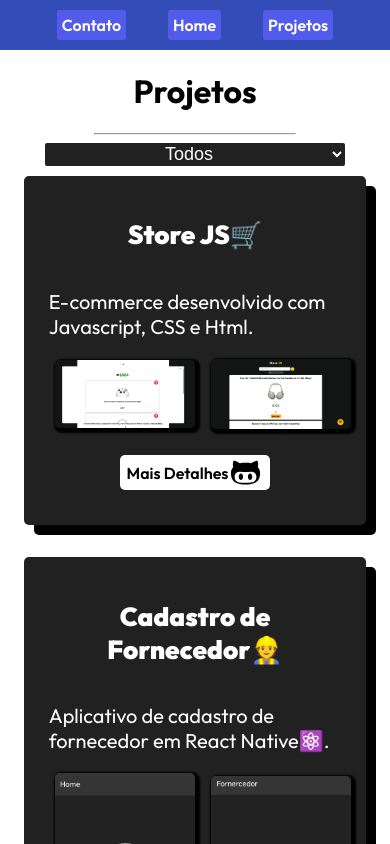
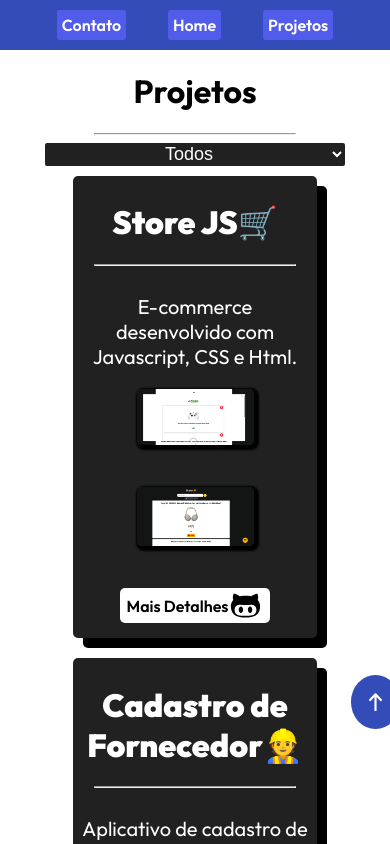
Before and after one commit to CristianS09/portfolio-react-js, a React (Vite) app: page /projetos in a window 390 px wide. Shown: the top 844 px of the page. Built offline with nearby package versions, Linux system fonts and the light colour scheme.

Commit message:
Adicionando modal e botão para levar ao topo da página

```diff
--- a/src/components/Nav/Nav.css
+++ b/src/components/Nav/Nav.css
@@ -4,6 +4,9 @@
     justify-content: space-evenly;
     padding: 15px;
     display: flex;
+    position: sticky;
+    top: 0;
+    z-index: 7;
 }
 
 
--- a/src/components/Profile/Profile.tsx
+++ b/src/components/Profile/Profile.tsx
@@ -6,7 +6,7 @@ function Profile() {
             <div className="profile-container">
                 <img id="profile-image" src={'images/profile.png'} alt="imagem de perfil" />
                 <h1 id="title">Olá👋, meu nome é <span>Cristian</span></h1>
-                <p>Cursando Desenvolvimento Full Stack na universidade Estácio de Sá.</p>
+                <p>Desenvolvedor Full Stack formado pela universidade Estácio de Sá.</p>
                 {/* Links para rede social */}
                 <div className="social-media">
                     <a className="logo" href={'https://github.com/CristianS09'}><img src={'/images/logo/github.svg'} alt="Logo Github" /></a>
--- a/src/components/Projects/Projects.css
+++ b/src/components/Projects/Projects.css
@@ -1,13 +1,3 @@
-@keyframes opacity {
-    from {
-        opacity: 0.0;
-    }
-
-    to {
-        opacity: 1.0;
-    }
-}
-
 .project-container {
     display: flex;
     align-items: center;
@@ -17,7 +7,8 @@
 .project-card {
     width: 60%;
     padding: 5px;
-    margin-bottom: 2em;
+    text-align: center;
+    margin-bottom: 20px;
     display: flex;
     flex-direction: column;
     justify-content: center;
@@ -25,9 +16,14 @@
     border-radius: 5px;
     background-color: #212121;
     box-shadow: 10px 10px;
-    animation-name: opacity;
-    animation-duration: 0.8s;
-    animation-timing-function: ease;
+}
+
+.project-card-body {
+    display: flex;
+    align-items: center;
+    width: 100%;
+    justify-content: center;
+    flex-direction: column;
 }
 
 .project-card h1 {
@@ -72,16 +68,23 @@ a {
 .images-container {
     display: flex;
     flex-wrap: wrap;
+    width: 100%;
+    gap: 10px;
     justify-content: center;
     align-items: center;
 }
 
 .project-images {
-    width: 36%;
     border-radius: 5px;
-    margin-left: 2em;
+    width: 50%;
+    height: auto;
     box-shadow: 2px 2px 2px 3px;
     margin-bottom: 2em;
+}
+
+.project-images:hover {
+    cursor: pointer;
+    opacity: 0.5;
 }
 
 .select-container {
@@ -102,30 +105,86 @@ select {
     font-size: 18px;
 }
 
-@media only screen and (max-width: 600px) and (max-width: 700px) {
-    body {
+#modal-overlayer {
+    position: fixed;
+    background-color: #000;
+    width: 100%;
+    height: 100%;
+    opacity: 0.5;
+    z-index: 8;
+}
 
-        .images-container {
-            flex-wrap: nowrap;
-        }
+#modal-container {
+    display: flex;
+    align-items: center;
+    justify-content: center;
+}
 
-        .project-card {
-            width: 75%;
-            padding: 25px;
-        }
+#modal {
+    position: fixed;
+    top: 5%;
+    width: 80%;
+    height: 100%;
+    overflow: auto;
+    padding: 5px;
+    z-index: 9;
+}
 
-        .project-card h1 {
-            font-size: 26px;
-        }
+#modal::-webkit-scrollbar {
+    background-color: #fff;
+    border-radius: 10px;
+}
 
-        .project-card p {
-            font-size: 20px;
-        }
+#modal::-webkit-scrollbar-thumb {
+    background-color: #495057;
+    border-radius: 10px;
+}
 
-        .project-images {
-            width: 140px;
-            margin-left: 1em;
-            margin-bottom: 1em;
-        }
-    }
+#modal-header {
+    margin-bottom: 5px;
 }
+
+#modal-body {
+    display: flex;
+    align-items: center;
+    justify-content: center;
+    height: auto;
+}
+
+#modal-image {
+    width: 100%;
+    border-radius: 8px;
+}
+
+#close-modal-button {
+    background-color: #d00000;
+    color: #fff;
+    padding: 5px;
+    width: 20px;
+    border-radius: 8px;
+    display: flex;
+    align-items: center;
+    justify-content: center;
+}
+
+#close-modal-button:hover {
+    cursor: pointer;
+    opacity: 0.6;
+}
+
+#start-button {
+    position: fixed;
+    display: flex;
+    align-items: center;
+    justify-items: center;
+    background-color: #344cb7;
+    border-radius: 100%;
+    padding: 18px;
+    left: 90%;
+    top: 80%;
+}
+
+#start-button:hover {
+    cursor: pointer;
+    opacity: 0.8;
+}
--- a/src/components/Projects/Projects.tsx
+++ b/src/components/Projects/Projects.tsx
@@ -12,6 +12,26 @@ interface Projects {
     link: string,
     alt: string,
     language: string,
+}
+
+//Fecha modal
+function closeModal() {
+    document.getElementById('modal').hidden = true;
+    document.getElementById('modal-overlayer').hidden = true;
+    document.body.style.overflow = 'visible';
+}
+
+//Abre modal com a imagem selecionada
+function openModal(url: string) {
+    document.getElementById('modal').hidden = false;
+    document.getElementById('modal-overlayer').hidden = false;
+    document.getElementById('modal-image').src = url;
+    document.body.style.overflow = 'hidden';
+}
+
+//Leva para o topo da página e mostra/oculta botão
+function start() {
+    window.scrollTo(0, 0);
 }
 
 //Componente Projects
@@ -37,7 +57,22 @@ function Projects() {
     }, []);
 
     return (<>
+        <div id="modal-overlayer" hidden>
+        </div>
+        <div id="start-button" onClick={start} >
+            <img src="/images/logo/arrow-up-solid.svg" width={13} />
+        </div>
         <Nav />
+        <div id="modal-container">
+            <div id="modal" hidden>
+                <div id="modal-header">
+                    <div id="close-modal-button" onClick={closeModal}>X</div>
+                </div>
+                <div id="modal-body">
+                    <img id="modal-image" />
+                </div>
+            </div>
+        </div>
         <h1 style={{ textAlign: 'center' }}>Projetos</h1>
         <hr />
         <div className="select-container">
@@ -50,15 +85,21 @@ function Projects() {
                 <option value={'Flutter'}>Flutter</option>
             </select>
         </div>
+        <div className="container">
             {selectElement.map((e) =>
-            <div className="container" key={e.id}>
-                <div className="project-card">
+                <div className="project-card" key={e.id}>
+                    <div className="project-card-header">
                         <h1>{e.title}</h1>
+                        <hr />
+                    </div>
+                    <div className="project-card-body">
                         <p>{e.subtitle}</p>
                         <div className="images-container">
-                        <img className="project-images" src={e.images[0]} alt={e.alt} />
-                        <img className="project-images" src={e.images[1]} alt={e.alt} />
+                            <img className="project-images" src={e.images[0]} alt={e.alt} onClick={() => openModal(e.images[0])} />
+                            <img className="project-images" src={e.images[1]} alt={e.alt} onClick={() => openModal(e.images[1])} />
                         </div>
+                    </div>
+                    <div className="project-card-footer">
                         <a href={e.link}>
                             <div className="link-button">
                                 Mais Detalhes
@@ -68,6 +109,7 @@ function Projects() {
                     </div>
                 </div>
             )}
+        </div>
     </>
     );
 }
```
Also changed, not shown: public/images/logo/arrow-up-solid.svg (added). Lines whose indentation alone changed are shown as unchanged.
